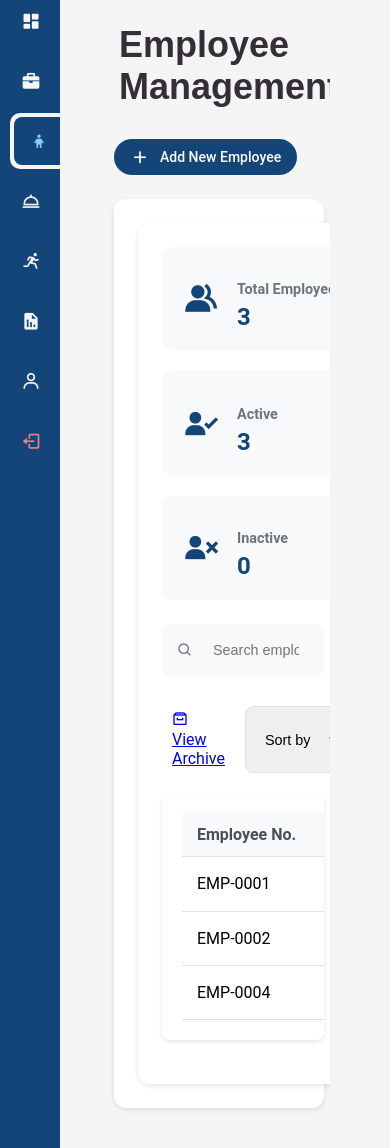
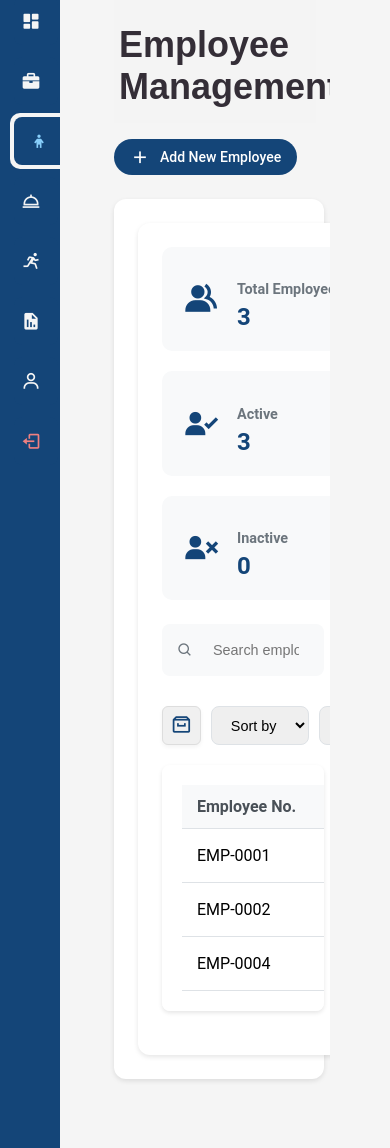
Before and after one commit to hedslvrz/PESTCOZAM, a PHP site: the page made by HTML CODES/dashboard-admin.php in a window 390 px wide, after a click that opens the changed part. Shown: the part 105-1253 px from the top of the page. Run offline with PHP 8.4, Linux system fonts and the light colour scheme; the visitor is signed in with stand-in values (Sample User, id 1); data comes from the database, SQL or seed files in the repository; data that the repository does not hold is empty; some libraries are stand-ins or nearby versions.

Commit message:
Improved the design of archive button

```diff
--- a/HTML CODES/dashboard-admin.php
+++ b/HTML CODES/dashboard-admin.php
@@ -1845,7 +1845,7 @@ try {
                         </div>
                         <div class="filter-options">
 
-                            <a href="../employee/forms/archive.php" class="btn">
+                            <a href="../employee/forms/archive.php" class="btn-archive">
                                 <i class='bx bx-archive'></i>
                                 <span class="text">View Archive</span>
                             </a>
@@ -3493,6 +3493,51 @@ function clearGlobalSearch() {
 #globalSearchForm .form-input input:not(:focus):placeholder-shown::before {
     opacity: 1;
 }
+
+/* Archive Button Styling */
+.btn-archive {
+    display: flex;
+    align-items: center;
+    gap: 8px;
+    background-color: #f0f0f0;
+    color: #144578;
+    border: 1px solid #ddd;
+    border-radius: 6px;
+    padding: 8px 12px;
+    font-size: 0.9rem;
+    font-weight: 500;
+    transition: all 0.3s ease;
+    text-decoration: none;
+    cursor: pointer;
+    box-shadow: 0 2px 4px rgba(0,0,0,0.05);
+}
+
+.btn-archive:hover {
+    background-color: #e0e0e0;
+    color: #0d2f5a;
+    box-shadow: 0 4px 8px rgba(0,0,0,0.1);
+    transform: translateY(-2px);
+    border-color: #ccc;
+}
+
+.btn-archive i {
+    font-size: 1.1rem;
+}
+
+@media screen and (max-width: 768px) {
+    .btn-archive .text {
+        display: none;
+    }
+
+    .btn-archive {
+        padding: 8px;
+    }
+
+    .btn-archive i {
+        font-size: 1.3rem;
+        margin: 0;
+    }
+}
 </style>
 
 <!-- Add this right before the closing body tag -->
```
